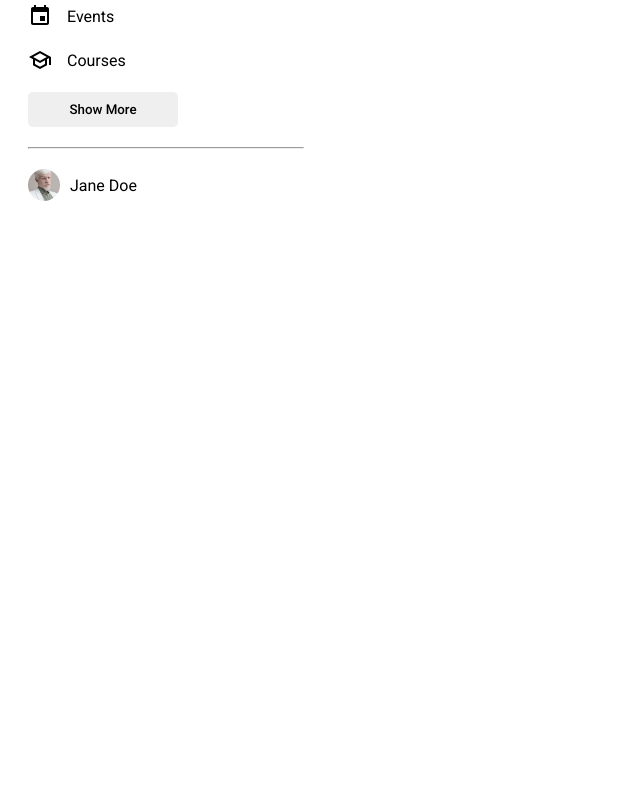
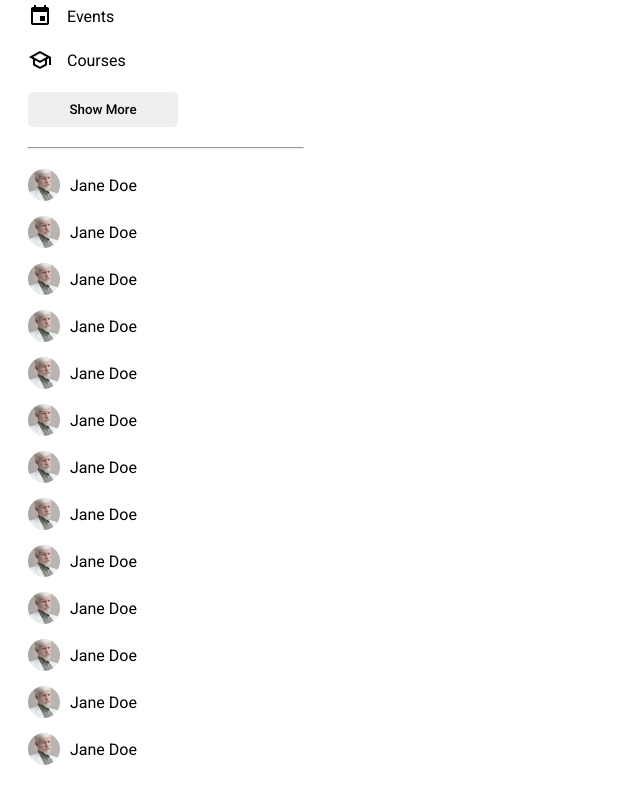
Before and after one commit to Chrstphr9/React-Social-App, a React (Vite) app: page / in a window 1280 px wide. Shown: the part 382-1182 px from the top of the page, without its empty margins (0-640 px from the left). Before the commit the page ends 806 px from the top, so only its background shows below. Built offline with nearby package versions, Linux system fonts and the light colour scheme.

Commit message:
duplicated img

```diff
--- a/src/components/Sidebar/Sidebar.jsx
+++ b/src/components/Sidebar/Sidebar.jsx
@@ -54,6 +54,54 @@ export default function Sidebar() {
               <img className="sidebarFriendImg" src="/src/assets/person/2.jpeg" alt="" />
               <span className="sidebarFriendName">Jane Doe</span>
             </li>
+            <li className="sidebarFriend">
+              <img className="sidebarFriendImg" src="/src/assets/person/2.jpeg" alt="" />
+              <span className="sidebarFriendName">Jane Doe</span>
+            </li>
+            <li className="sidebarFriend">
+              <img className="sidebarFriendImg" src="/src/assets/person/2.jpeg" alt="" />
+              <span className="sidebarFriendName">Jane Doe</span>
+            </li>
+            <li className="sidebarFriend">
+              <img className="sidebarFriendImg" src="/src/assets/person/2.jpeg" alt="" />
+              <span className="sidebarFriendName">Jane Doe</span>
+            </li>
+            <li className="sidebarFriend">
+              <img className="sidebarFriendImg" src="/src/assets/person/2.jpeg" alt="" />
+              <span className="sidebarFriendName">Jane Doe</span>
+            </li>
+            <li className="sidebarFriend">
+              <img className="sidebarFriendImg" src="/src/assets/person/2.jpeg" alt="" />
+              <span className="sidebarFriendName">Jane Doe</span>
+            </li>
+            <li className="sidebarFriend">
+              <img className="sidebarFriendImg" src="/src/assets/person/2.jpeg" alt="" />
+              <span className="sidebarFriendName">Jane Doe</span>
+            </li>
+            <li className="sidebarFriend">
+              <img className="sidebarFriendImg" src="/src/assets/person/2.jpeg" alt="" />
+              <span className="sidebarFriendName">Jane Doe</span>
+            </li>
+            <li className="sidebarFriend">
+              <img className="sidebarFriendImg" src="/src/assets/person/2.jpeg" alt="" />
+              <span className="sidebarFriendName">Jane Doe</span>
+            </li>
+            <li className="sidebarFriend">
+              <img className="sidebarFriendImg" src="/src/assets/person/2.jpeg" alt="" />
+              <span className="sidebarFriendName">Jane Doe</span>
+            </li>
+            <li className="sidebarFriend">
+              <img className="sidebarFriendImg" src="/src/assets/person/2.jpeg" alt="" />
+              <span className="sidebarFriendName">Jane Doe</span>
+            </li>
+            <li className="sidebarFriend">
+              <img className="sidebarFriendImg" src="/src/assets/person/2.jpeg" alt="" />
+              <span className="sidebarFriendName">Jane Doe</span>
+            </li>
+            <li className="sidebarFriend">
+              <img className="sidebarFriendImg" src="/src/assets/person/2.jpeg" alt="" />
+              <span className="sidebarFriendName">Jane Doe</span>
+            </li>
         </ul>
       </div>
     </div>
```
